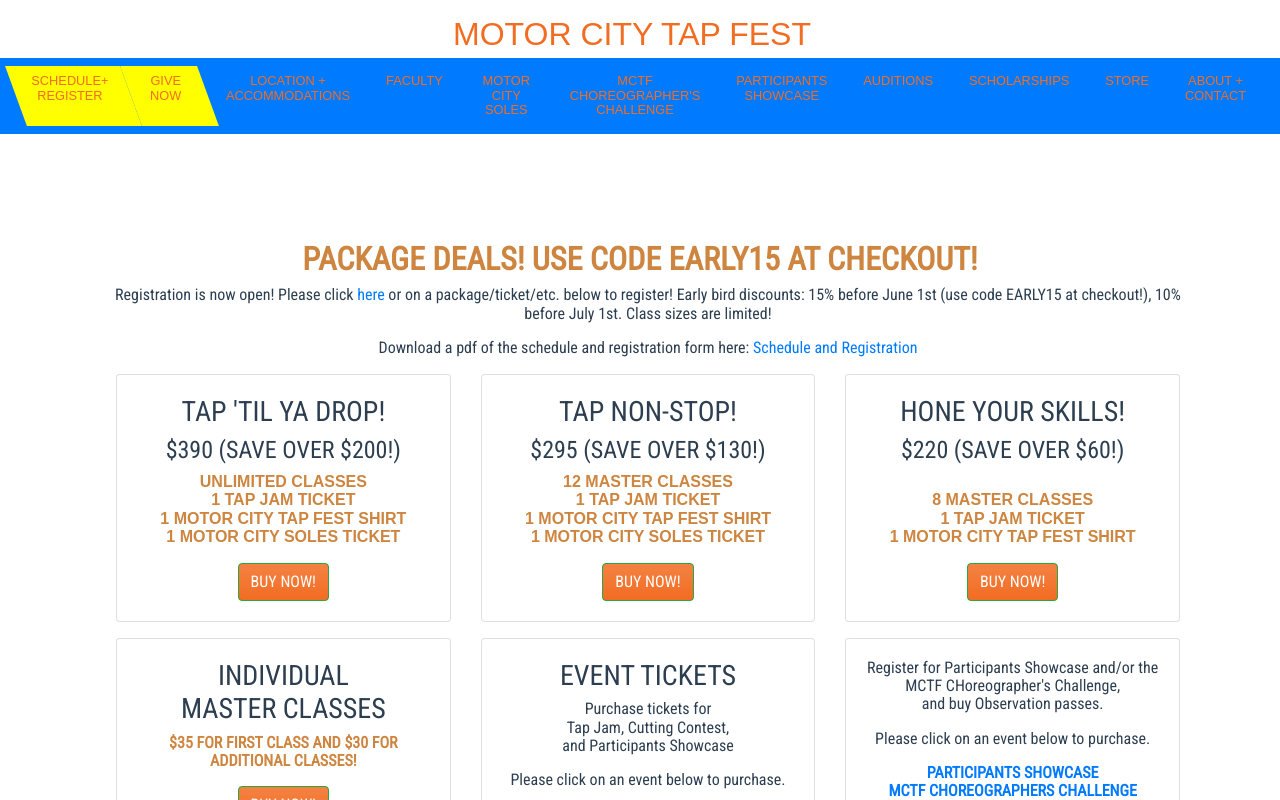
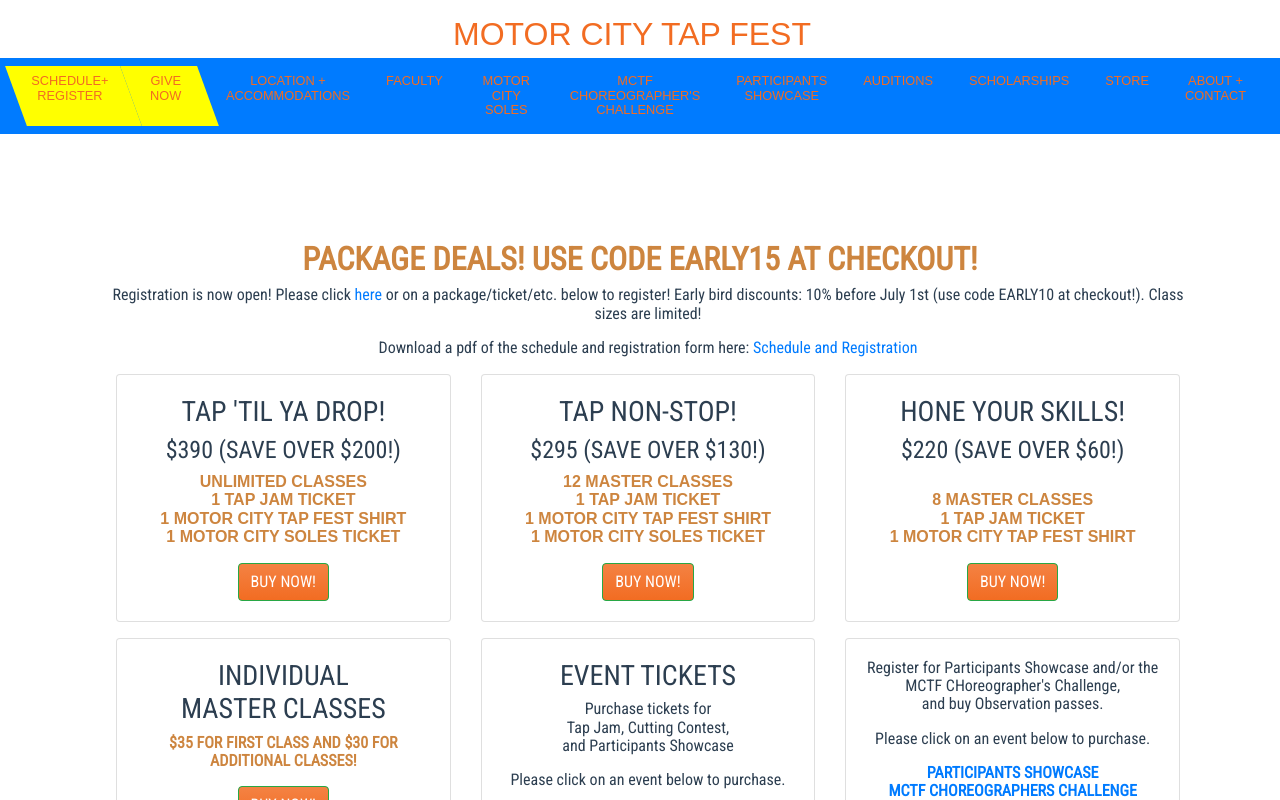
Before and after one commit to jaharonov/new-motor-city-tap-fest, a Vue app: page /#/schedreg in a window 1280 px wide. Shown: the top 800 px of the page. Built offline with nearby package versions, Linux system fonts and the light colour scheme; a web font is replaced by a local one.

Commit message:
switched to 10 percent off

```diff
--- a/src/components/SchedReg.vue
+++ b/src/components/SchedReg.vue
@@ -8,7 +8,7 @@
 </b-row>
 <b-row class="justify-content-md-center pl-3">
   <p>Registration is now open! Please click <a href="https://motor-city-tap-fest.myshopify.com/collections/all" target="_blank">here</a> or on a package/ticket/etc. below to register!
-  Early bird discounts: 15% before June 1st (use code EARLY15 at checkout!), 10% before July 1st. Class sizes
+  Early bird discounts: 10% before July 1st (use code EARLY10 at checkout!). Class sizes
   are limited!
   </p>
   <p>Download a pdf of the schedule and registration form here: <a href ="./static/2019 MCTF Schedule and Registration.pdf">Schedule and Registration</a></p>
```
